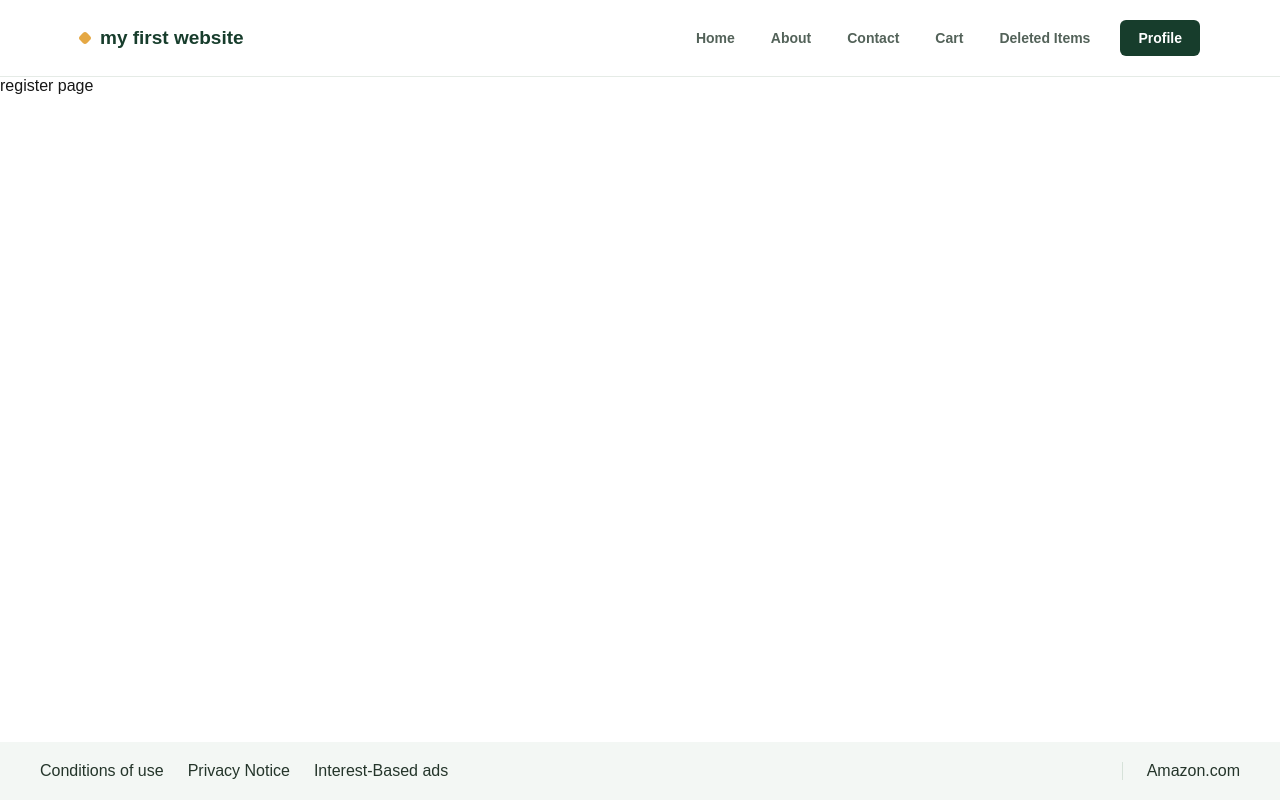
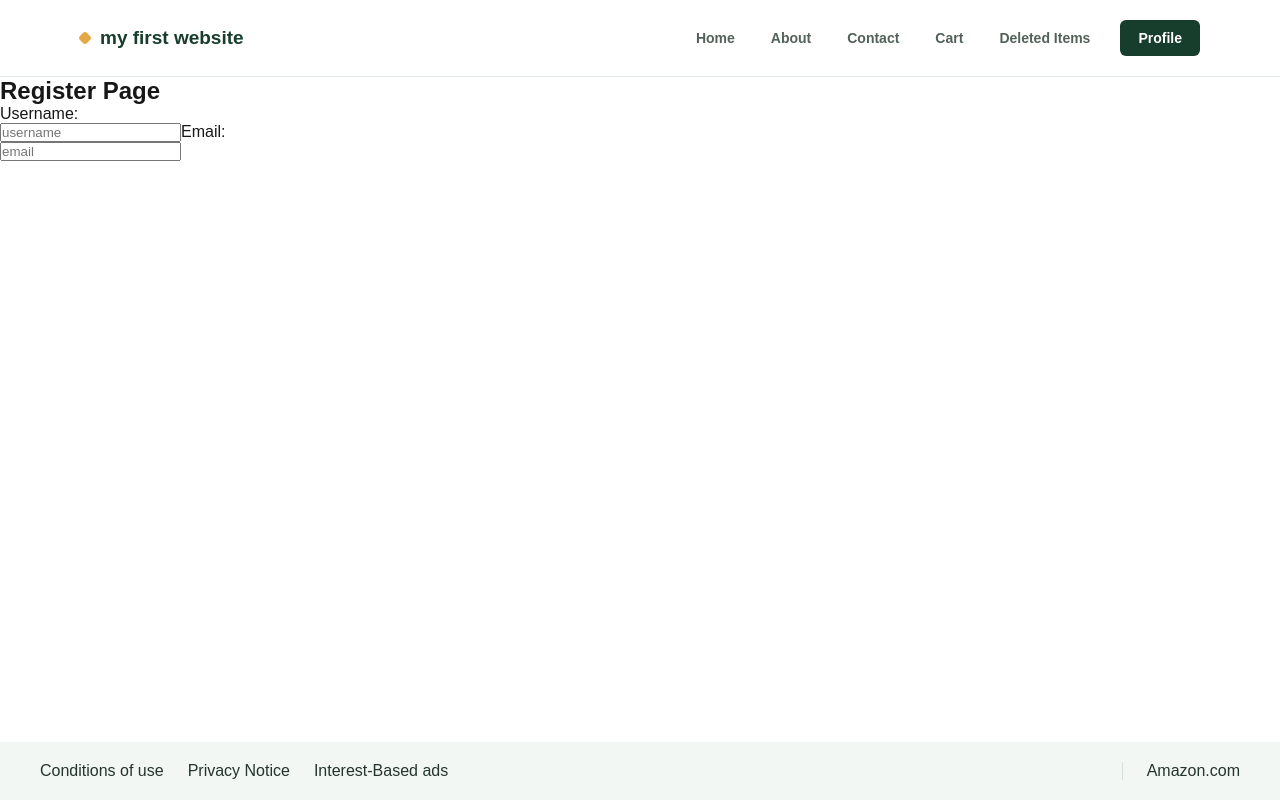
Before and after one commit to AkhalkatsiAvtandil/smart-academy-project-five-lesson-first, a Next.js app: page /register in a window 1280 px wide. Built offline with nearby package versions, Linux system fonts and the light colour scheme.

Commit message:
დავაყენე yup, "@hookform/resolvers", "react-hook-form" ბიბლიოთეკები და დავიწყე მომხმარებლის რეგისტრაციის ფორმის აწყობა

```diff
--- a/package.json
+++ b/package.json
@@ -9,9 +9,12 @@
     "lint": "eslint"
   },
   "dependencies": {
+    "@hookform/resolvers": "^5.2.2",
     "next": "16.3.5",
     "react": "19.2.8",
-    "react-dom": "19.2.8"
+    "react-dom": "19.2.8",
+    "react-hook-form": "^7.90.0",
+    "yup": "^1.7.1"
   },
   "devDependencies": {
     "babel-plugin-react-compiler": "1.0.0",
--- a/src/app/(auth)/register/page.jsx
+++ b/src/app/(auth)/register/page.jsx
@@ -1,5 +1,26 @@
+"use client";
+
 const page = () => {
-  return <div>register page</div>;
+  const handleSubmit = async (e) => {
+    e.preventDefault();
+    // Handle form submission logic here
+  };
+
+  return (
+    <div>
+      <h2>Register Page</h2>
+      <form onSubmit={handleSubmit}>
+        <div>
+          <label htmlFor="username">Username:</label>
+          <br></br>
+          <input type="text" placeholder="username" />
+          <label htmlFor="email">Email:</label>
+          <br></br>
+          <input type="email" placeholder="email" />
+        </div>
+      </form>
+    </div>
+  );
 };
 
 export default page;
```
Also changed, not shown: 1 other file (tests, documents, lock files or other folders).
